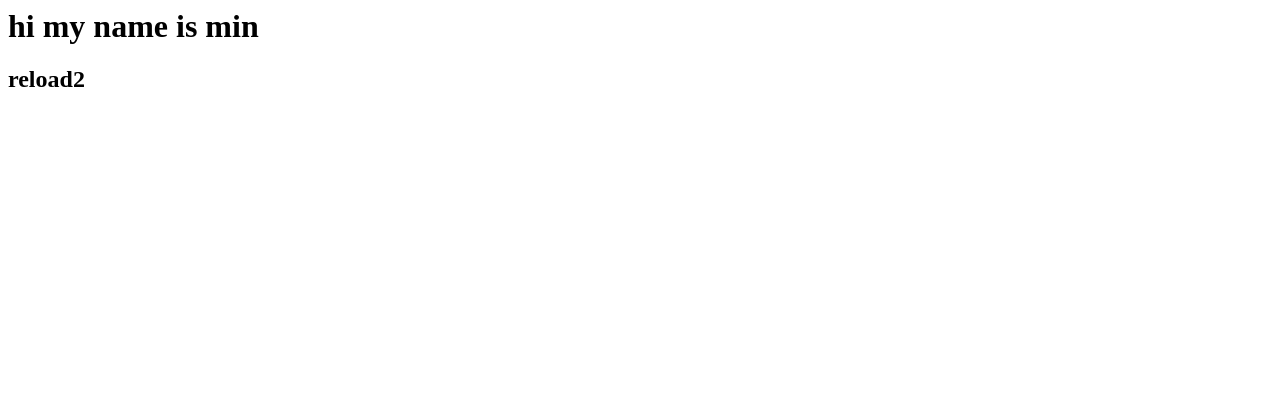
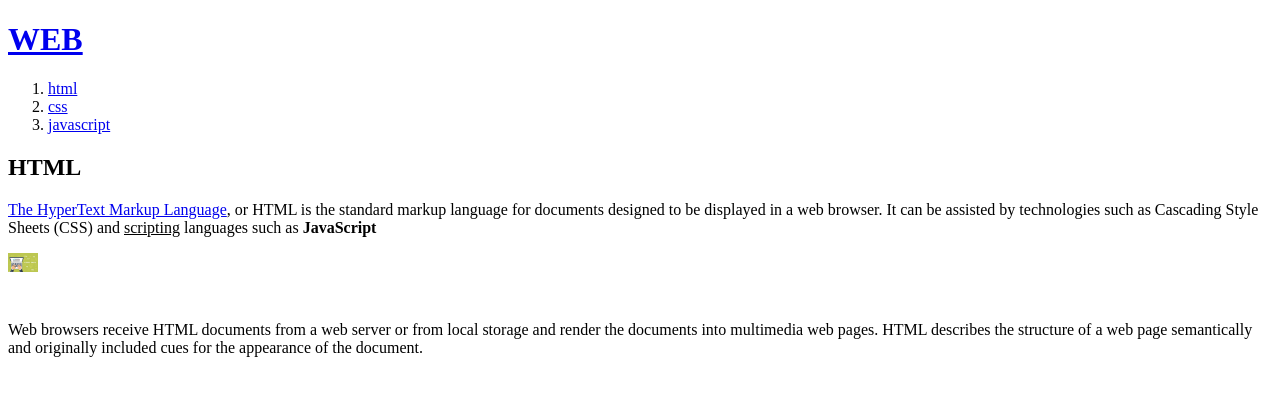
Before and after one commit to kangmin9909/web1, a plain HTML site: page 1.html in a window 1280 px wide. Drawn offline with Linux system fonts and the light colour scheme.

Commit message:
final version

```diff
--- a/1.html
+++ b/1.html
@@ -1,2 +1,41 @@
-<h1>hi my name is min</h1>
-<h2>reload2</h2>
+<!DOCTYPE html>
+<html>
+
+<head>
+    <title>WEB1 - html</title>
+    <meta charset="utf-8">
+</head>
+
+<body>
+    <h1><a href="index.html">WEB</a></h1>
+    <ol>
+        <li><a href="1.html">html</a></li>
+        <li><a href="2.html">css</a></li>
+        <li><a href="3.html">javascript</a></li>
+    </ol>
+
+
+    <h2>HTML</h2>
+    <p><a href="https://tcpschool.com/html-tag-attrs/a-target" target="_blank" title="html5 spec">The HyperText Markup
+            Language</a>, or
+        HTML is the standard markup language for documents designed to be
+        displayed in
+        a
+        web
+        browser. It can be assisted by technologies such as Cascading Style Sheets (CSS) and <u>scripting</u> languages
+        such
+        as
+        <strong>JavaScript</strong>
+    </p>
+    <img src="coding.jpg" width="30">
+    <p style="margin-top:45px;">Web browsers receive HTML documents from a web server or from local storage and render
+        the
+        documents into multimedia
+        web
+        pages. HTML describes the structure of a web page semantically and originally included cues for the appearance
+        of
+        the
+        document.</p>
+</body>
+
+</html>
```
Also changed, not shown: 2.html (added, +44 -0 lines), 3.html (added, +31 -0 lines), index.html (added, +36 -0 lines), coding.jpg (added).
